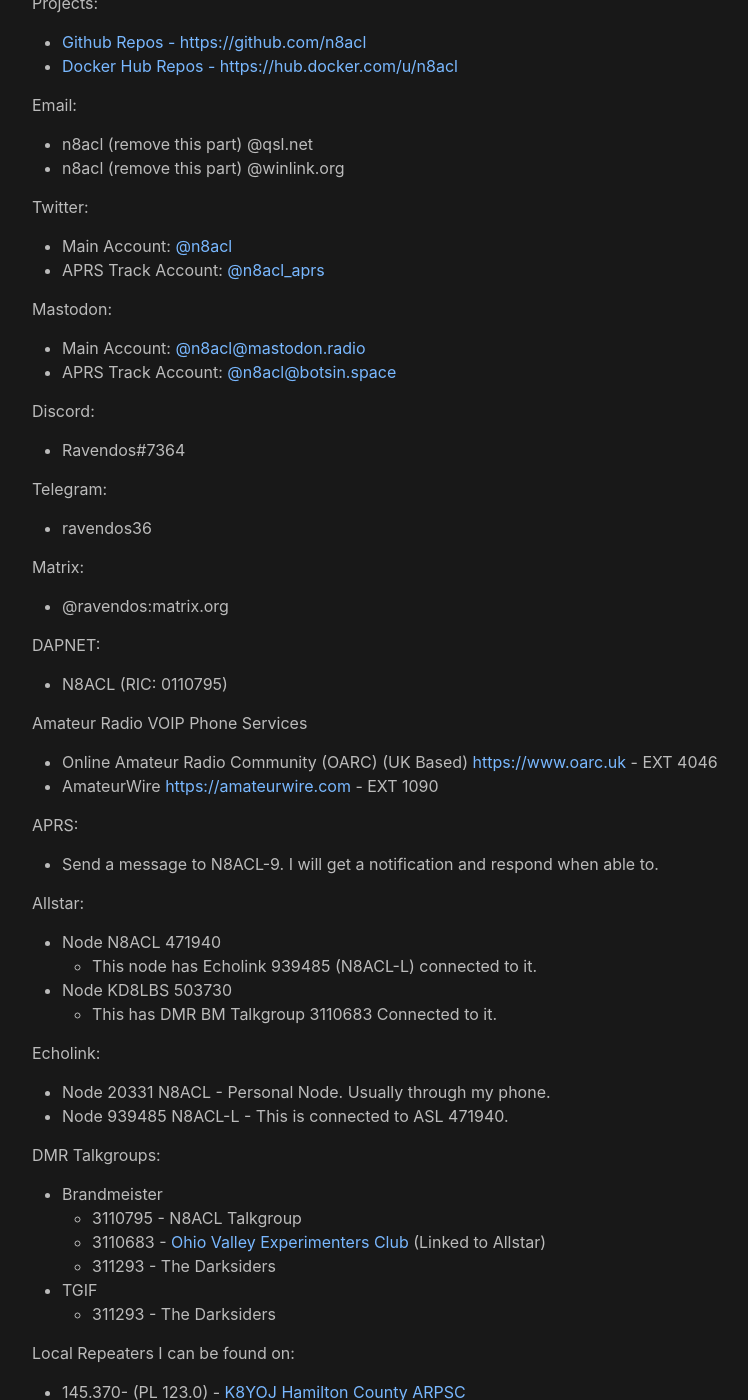
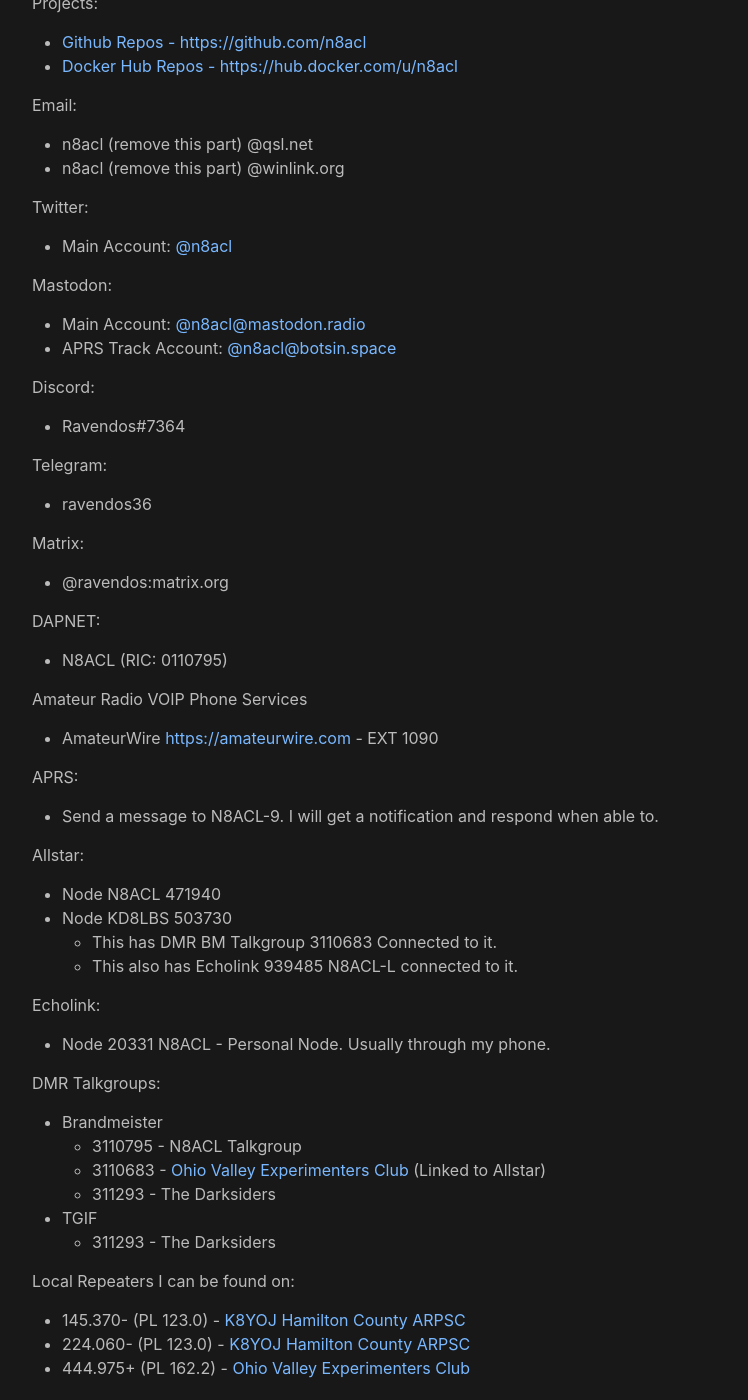
Before and after one commit to n8acl/n8acl.github.io, a Jekyll site: the page built from contact.md, in a window 1280 px wide and 1400 px high, scrolled down 368 px. Shown: the whole window, without its empty margins (238-986 px from the left). Built offline with Jekyll 4.4.1, drawn with Linux system fonts in a browser that asks for light colours.

Commit message:
Page Updates - 02242023

```diff
--- a/contact.md
+++ b/contact.md
@@ -19,7 +19,6 @@ Email:
 
 Twitter:
 * Main Account: [@n8acl](https://www.twitter.com/n8acl)
-* APRS Track Account: [@n8acl_aprs](https://www.twitter.com/n8acl_aprs)
 
 Mastodon:
 * Main Account: [@n8acl@mastodon.radio](https://mastodon.radio/@n8acl)
@@ -38,7 +37,6 @@ DAPNET:
 * N8ACL (RIC: 0110795)
 
 Amateur Radio VOIP Phone Services
-* Online Amateur Radio Community (OARC) (UK Based) [https://www.oarc.uk](https://www.oarc.uk) - EXT 4046
 * AmateurWire [https://amateurwire.com](https://amaterwire.com) - EXT 1090
 
 APRS:
@@ -46,13 +44,12 @@ APRS:
 
 Allstar:
 * Node N8ACL 471940
-  * This node has Echolink 939485 (N8ACL-L) connected to it.
 * Node KD8LBS 503730
   * This has DMR BM Talkgroup 3110683 Connected to it.
+  * This also has Echolink 939485 N8ACL-L connected to it.
 
 Echolink:
 * Node 20331 N8ACL - Personal Node. Usually through my phone.
-* Node 939485 N8ACL-L - This is connected to ASL 471940.
 
 DMR Talkgroups:
 * Brandmeister
```
Also changed, not shown: index copy.md (added, +20 -0 lines).
